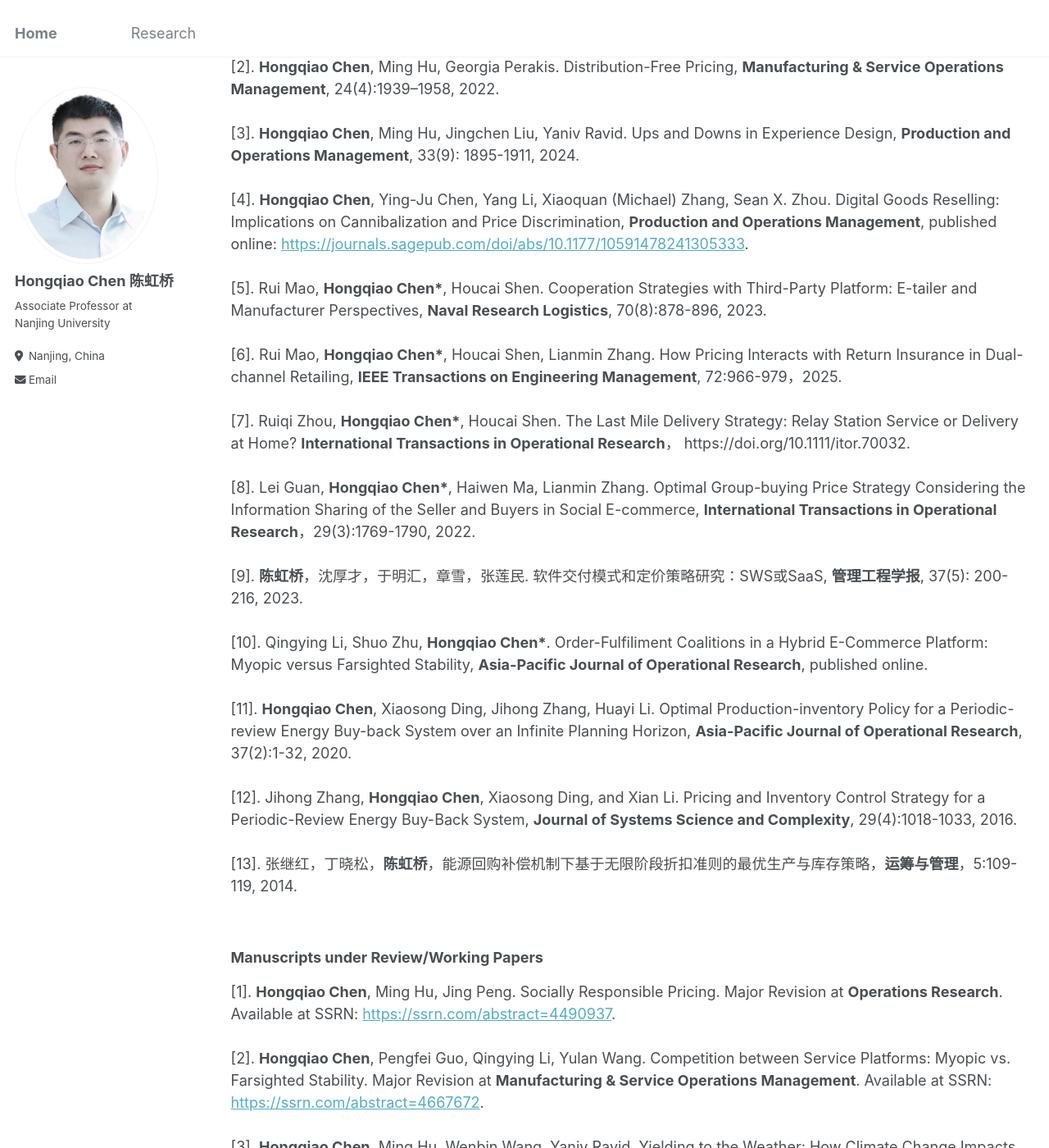
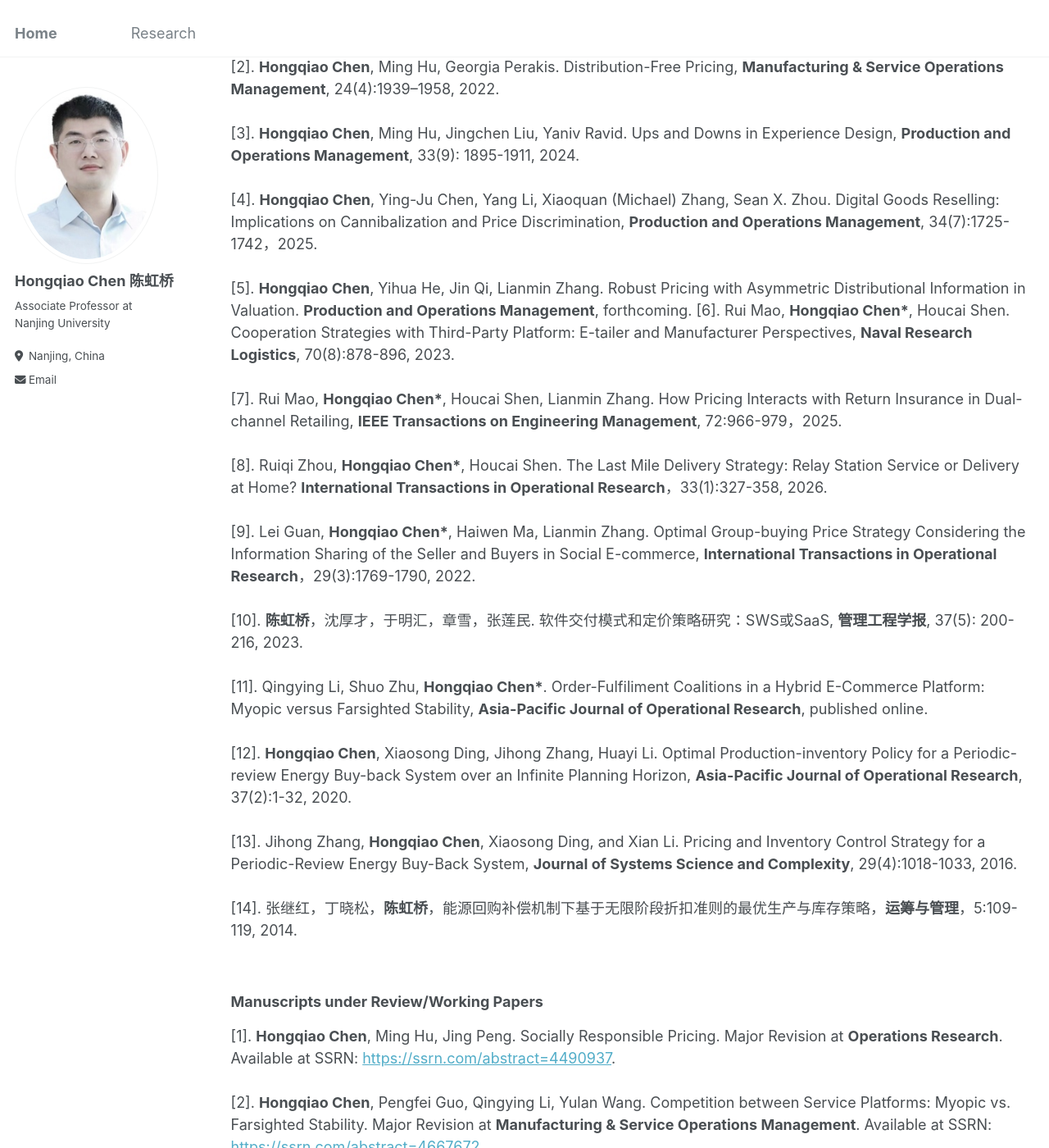
Before and after one commit to chq2024/chq2024.github.io, a Jekyll site: the page built from research.md, in a window 1280 px wide and 1400 px high, scrolled down 195 px. Shown: the whole window at 82% size. Built offline with Jekyll 4.4.1, drawn with Linux system fonts in a browser that asks for light colours; some of the changed text lies outside the part shown.

Commit message:
Update research.md

```diff
--- a/research.md
+++ b/research.md
@@ -14,19 +14,19 @@ redirect_from:
 [1]. **Hongqiao Chen\***, Ming Hu, Jiahua Wu. Intertemporal Price Discrimination via Randomized Promotions, **Manufacturing & Service Operations Management**, 25(3):1176-1194, 2023.<br/><br/>
 [2]. **Hongqiao Chen**, Ming Hu, Georgia Perakis. Distribution-Free Pricing, **Manufacturing & Service Operations Management**, 24(4):1939–1958, 2022.<br/><br/>
 [3]. **Hongqiao Chen**, Ming Hu, Jingchen Liu, Yaniv Ravid. Ups and Downs in Experience Design, **Production and Operations Management**, 33(9): 1895-1911, 2024.<br/><br/>
-[4]. **Hongqiao Chen**, Ying-Ju Chen, Yang Li, Xiaoquan (Michael) Zhang, Sean X. Zhou. Digital Goods Reselling: Implications on Cannibalization and Price Discrimination, **Production and Operations Management**, published online: [https://journals.sagepub.com/doi/abs/10.1177/10591478241305333](https://journals.sagepub.com/doi/abs/10.1177/10591478241305333).<br/><br/>
-[5]. Rui Mao, **Hongqiao Chen\***, Houcai Shen. Cooperation Strategies with Third-Party Platform: E-tailer and Manufacturer Perspectives, **Naval Research Logistics**, 70(8):878-896, 2023.<br/><br/>
-[6]. Rui Mao, **Hongqiao Chen\***, Houcai Shen, Lianmin Zhang. How Pricing Interacts with Return Insurance in Dual-channel Retailing, **IEEE Transactions on Engineering Management**, 72:966-979，2025.<br/><br/>
-[7]. Ruiqi Zhou, **Hongqiao Chen\***, Houcai Shen. The Last Mile Delivery Strategy: Relay Station Service or Delivery at Home? **International Transactions in Operational Research**， https://doi.org/10.1111/itor.70032.<br/><br/>
-[8]. Lei Guan, **Hongqiao Chen\***, Haiwen Ma, Lianmin Zhang. Optimal Group-buying Price Strategy Considering the Information Sharing of the Seller and Buyers in Social E-commerce, **International Transactions in Operational Research**，29(3):1769-1790, 2022.<br/><br/>
-[9]. **陈虹桥**，沈厚才，于明汇，章雪，张莲民. 软件交付模式和定价策略研究：SWS或SaaS, **管理工程学报**, 37(5): 200-216, 2023.<br/><br/>
-[10]. Qingying Li, Shuo Zhu, **Hongqiao Chen\***. Order-Fulfiliment Coalitions in a Hybrid E-Commerce Platform: Myopic versus Farsighted Stability, **Asia-Pacific Journal of Operational Research**, published online.<br/><br/>
-[11]. **Hongqiao Chen**, Xiaosong Ding, Jihong Zhang, Huayi Li. Optimal Production-inventory Policy for a Periodic-review Energy Buy-back System over an Infinite Planning Horizon, **Asia-Pacific Journal of Operational Research**, 37(2):1-32, 2020.<br/><br/>
-[12]. Jihong Zhang, **Hongqiao Chen**, Xiaosong Ding, and Xian Li. Pricing and Inventory Control Strategy for a Periodic-Review Energy Buy-Back System, **Journal of Systems Science and Complexity**, 29(4):1018-1033, 2016.<br/><br/>
-[13]. 张继红，丁晓松，**陈虹桥**，能源回购补偿机制下基于无限阶段折扣准则的最优生产与库存策略，**运筹与管理**，5:109-119, 2014.<br/><br/>
+[4]. **Hongqiao Chen**, Ying-Ju Chen, Yang Li, Xiaoquan (Michael) Zhang, Sean X. Zhou. Digital Goods Reselling: Implications on Cannibalization and Price Discrimination, **Production and Operations Management**, 34(7):1725-1742，2025.<br/><br/>
+[5]. **Hongqiao Chen**, Yihua He, Jin Qi, Lianmin Zhang. Robust Pricing with Asymmetric Distributional Information in Valuation. **Production and Operations Management**, forthcoming.
+[6]. Rui Mao, **Hongqiao Chen\***, Houcai Shen. Cooperation Strategies with Third-Party Platform: E-tailer and Manufacturer Perspectives, **Naval Research Logistics**, 70(8):878-896, 2023.<br/><br/>
+[7]. Rui Mao, **Hongqiao Chen\***, Houcai Shen, Lianmin Zhang. How Pricing Interacts with Return Insurance in Dual-channel Retailing, **IEEE Transactions on Engineering Management**, 72:966-979，2025.<br/><br/>
+[8]. Ruiqi Zhou, **Hongqiao Chen\***, Houcai Shen. The Last Mile Delivery Strategy: Relay Station Service or Delivery at Home? **International Transactions in Operational Research**，33(1):327-358, 2026.<br/><br/>
+[9]. Lei Guan, **Hongqiao Chen\***, Haiwen Ma, Lianmin Zhang. Optimal Group-buying Price Strategy Considering the Information Sharing of the Seller and Buyers in Social E-commerce, **International Transactions in Operational Research**，29(3):1769-1790, 2022.<br/><br/>
+[10]. **陈虹桥**，沈厚才，于明汇，章雪，张莲民. 软件交付模式和定价策略研究：SWS或SaaS, **管理工程学报**, 37(5): 200-216, 2023.<br/><br/>
+[11]. Qingying Li, Shuo Zhu, **Hongqiao Chen\***. Order-Fulfiliment Coalitions in a Hybrid E-Commerce Platform: Myopic versus Farsighted Stability, **Asia-Pacific Journal of Operational Research**, published online.<br/><br/>
+[12]. **Hongqiao Chen**, Xiaosong Ding, Jihong Zhang, Huayi Li. Optimal Production-inventory Policy for a Periodic-review Energy Buy-back System over an Infinite Planning Horizon, **Asia-Pacific Journal of Operational Research**, 37(2):1-32, 2020.<br/><br/>
+[13]. Jihong Zhang, **Hongqiao Chen**, Xiaosong Ding, and Xian Li. Pricing and Inventory Control Strategy for a Periodic-Review Energy Buy-Back System, **Journal of Systems Science and Complexity**, 29(4):1018-1033, 2016.<br/><br/>
+[14]. 张继红，丁晓松，**陈虹桥**，能源回购补偿机制下基于无限阶段折扣准则的最优生产与库存策略，**运筹与管理**，5:109-119, 2014.<br/><br/>
 
 ### Manuscripts under Review/Working Papers
 [1]. **Hongqiao Chen**, Ming Hu, Jing Peng. Socially Responsible Pricing. Major Revision at **Operations Research**. Available at SSRN: [https://ssrn.com/abstract=4490937](https://ssrn.com/abstract=4490937).<br/><br/>
 [2]. **Hongqiao Chen**, Pengfei Guo, Qingying Li, Yulan Wang. Competition between Service Platforms: Myopic vs. Farsighted Stability. Major Revision at **Manufacturing & Service Operations Management**. Available at SSRN: [https://ssrn.com/abstract=4667672](https://ssrn.com/abstract=4667672).<br/><br/>
 [3]. **Hongqiao Chen**, Ming Hu, Wenbin Wang, Yaniv Ravid. Yielding to the Weather: How Climate Change Impacts Planting Decisions and Consumers. Major Revision at **Manufacturing & Service Operations Management**.  Available at SSRN: [https://ssrn.com/abstract=5088625](https://ssrn.com/abstract=5088625).<br/><br/>
-[4]. **Hongqiao Chen**, Yihua He, Jin Qi, Lianmin Zhang. Robust Pricing with Asymmetric Distributional Information in Valuation. Major Revision at **Production and Operations Management**. Available at SSRN: [https://ssrn.com/abstract=4365395](https://ssrn.com/abstract=4365395).<br/><br/>
```
